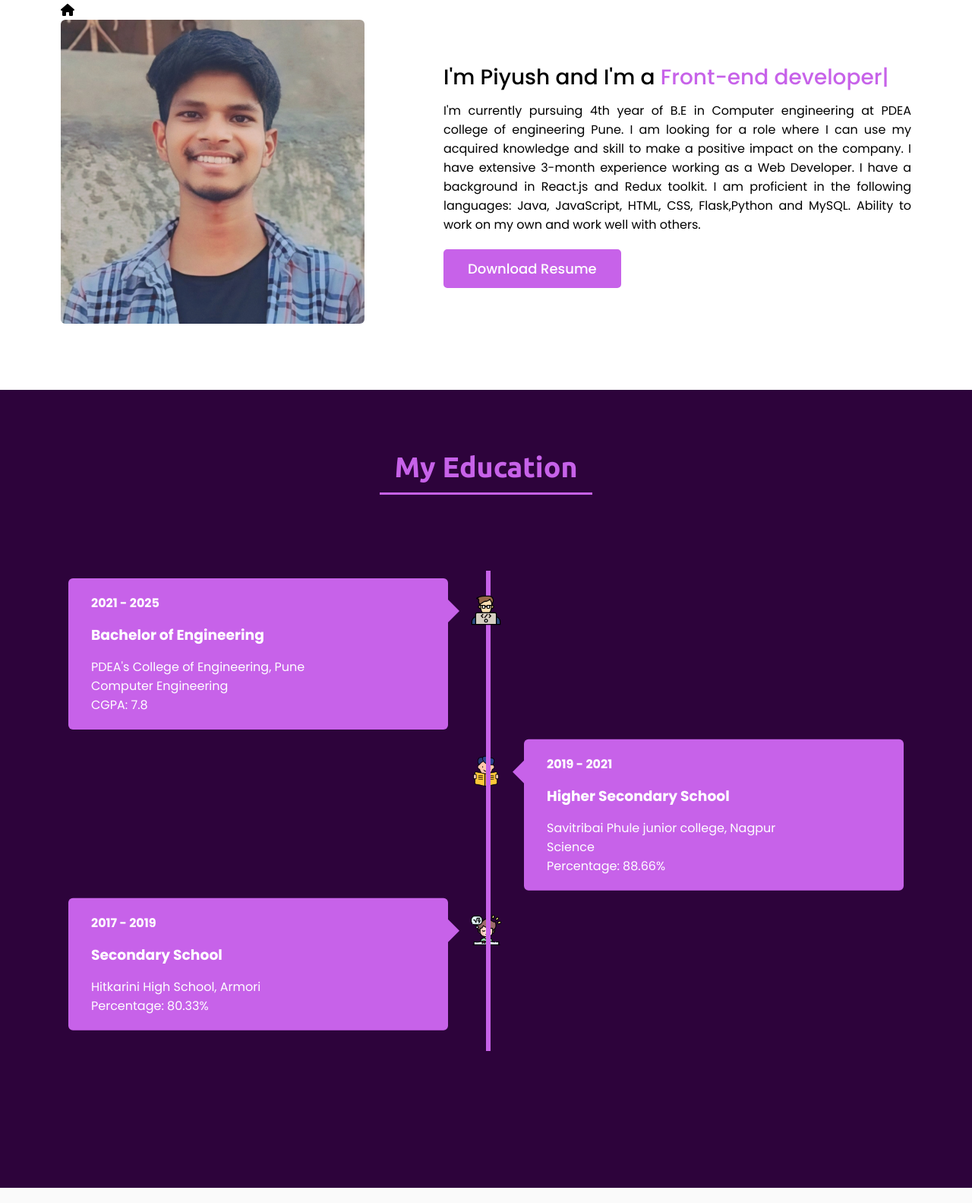
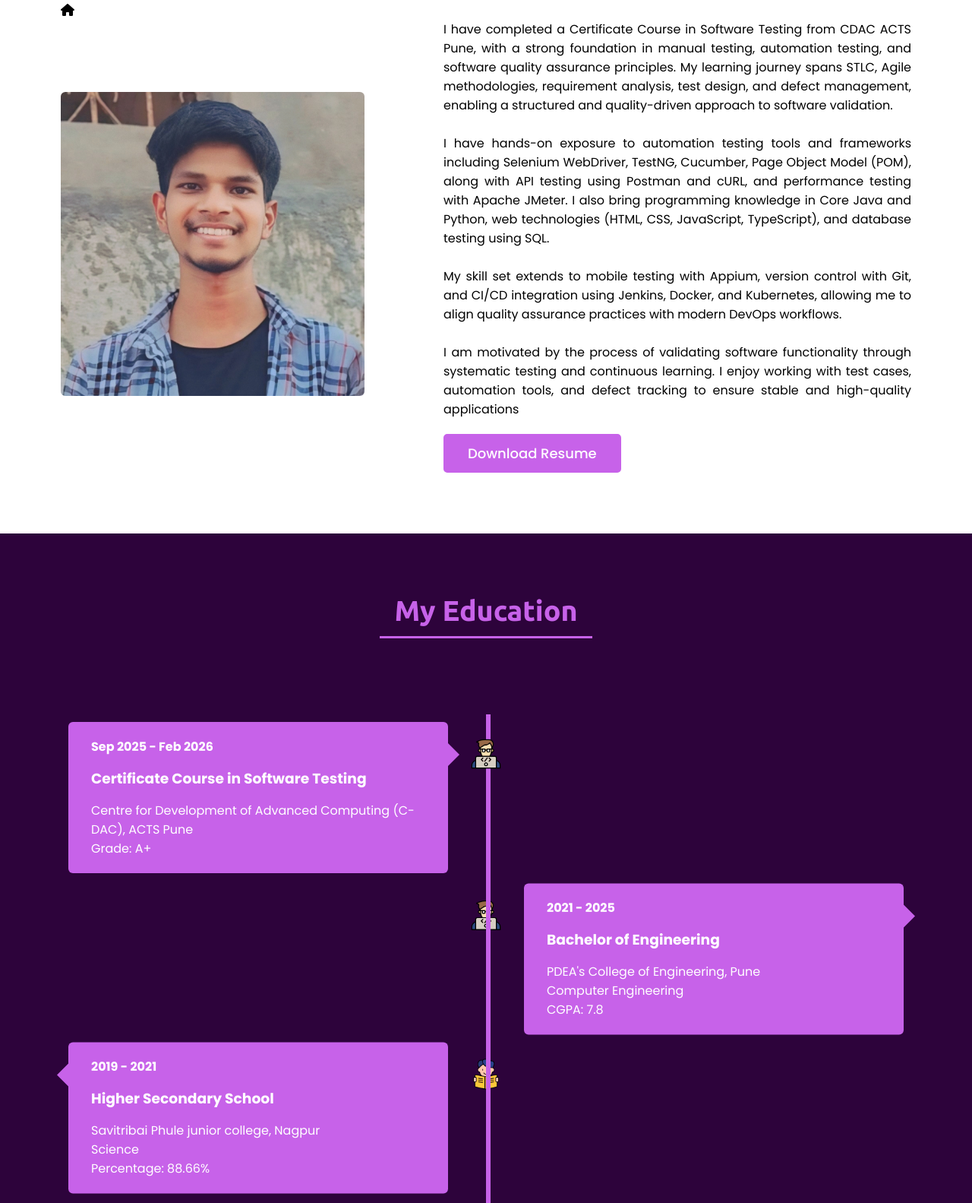
Before and after one commit to piyushkasture/portfolio, a plain HTML site: page index.html in a window 1280 px wide. Shown: the part 1000-2583 px from the top of the page at 76% size. Drawn offline with nearby package versions, Linux system fonts and the light colour scheme.

Commit message:
update files

```diff
--- a/index.html
+++ b/index.html
@@ -61,8 +61,14 @@
                     <img src="image/piyush5.jpg" alt="" class="aboutimage">
                 </div>
                 <div class="column right">
-                    <div class="text">I'm Piyush and I'm a <span class="typing-1"></span></div>
-                    <p >I'm currently pursuing 4th year of B.E in Computer engineering at PDEA college of engineering Pune. I am looking for a role where I can use my acquired knowledge and skill to make a positive impact on the company. I have extensive 3-month experience working as a Web Developer. I have a background in React.js and Redux toolkit. I am proficient in the following languages: Java, JavaScript, HTML, CSS, Flask,Python and MySQL. Ability to work on my own and work well with others.</p>
+                    <!-- <div class="text">I'm Piyush and I'm a <span class="typing-1"></span></div> -->
+                    <p >I have completed a Certificate Course in Software Testing from CDAC ACTS Pune, with a strong foundation in manual testing, automation testing, and software quality assurance principles. My learning journey spans STLC, Agile methodologies, requirement analysis, test design, and defect management, enabling a structured and quality-driven approach to software validation. <br> <br>
+
+I have hands-on exposure to automation testing tools and frameworks including Selenium WebDriver, TestNG, Cucumber, Page Object Model (POM), along with API testing using Postman and cURL, and performance testing with Apache JMeter. I also bring programming knowledge in Core Java and Python, web technologies (HTML, CSS, JavaScript, TypeScript), and database testing using SQL. <br> <br>
+
+My skill set extends to mobile testing with Appium, version control with Git, and CI/CD integration using Jenkins, Docker, and Kubernetes, allowing me to align quality assurance practices with modern DevOps workflows. <br> <br>
+
+I am motivated by the process of validating software functionality through systematic testing and continuous learning. I enjoy working with test cases, automation tools, and defect tracking to ensure stable and high-quality applications</p>
                     <a href="image/Piyush_Kasture_Resume.pdf" target="_blank">Download Resume</a>
                 </div>
             </div>
@@ -80,6 +86,16 @@
             <div class="educationcard left-educationcard">
                 <img src="./image/coding.png" alt="">
                 <div class="educationcardcontent">
+                    <h4 class="colorwhite">Sep 2025 - Feb 2026</h4>
+                    <h3 class="colorwhite">Certificate Course in Software Testing</h3>
+                    <p class="colorwhite">Centre for Development of Advanced Computing (C-DAC), ACTS Pune</p>
+                    <p class="colorwhite">Grade: A+</p>
+                    <span class="left-educationcard-arrow"></span>
+                </div>
+            </div>
+            <div class="educationcard right-educationcard">
+                <img src="./image/coding.png" alt="">
+                <div class="educationcardcontent">
                     <h4 class="colorwhite">2021 - 2025</h4>
                     <h3 class="colorwhite">Bachelor of Engineering</h3>
                     <p class="colorwhite">PDEA's College of Engineering, Pune</p>
@@ -88,7 +104,7 @@
                     <span class="left-educationcard-arrow"></span>
                 </div>
             </div>
-            <div class="educationcard right-educationcard">
+            <div class="educationcard left-educationcard">
                 <img src="./image/hsc.png" alt="">
                 <div class="educationcardcontent">
                     <h4 class="colorwhite">2019 - 2021</h4>
@@ -99,7 +115,7 @@
                     <span class="right-educationcard-arrow"></span>
                 </div>
             </div>
-            <div class="educationcard left-educationcard">
+            <div class="educationcard right-educationcard">
                 <img src="./image/ssc.png" alt="">
                 <div class="educationcardcontent">
                     <h4 class="colorwhite">2017 - 2019</h4>
--- a/script.js
+++ b/script.js
@@ -15,14 +15,14 @@ $(document).ready(function(){
 
 // typing animation
 var typed = new Typed(".typing",{
-    strings:["Software developer","Front-end developer","Back-end developer","Full stack developer"],
+    strings:["Software Tester","Manual Tester","Automation Tester","QA Engineer"],
     typeSpeed: 80,
     backSpeed: 60,
     loop: true
 })
 
 var typed = new Typed(".typing-1",{
-    strings:["Software developer","Front-end developer","Back-end developer","Full stack developer"],
+    strings:["Software Tester","Manual Tester","Automation Tester","QA Engineer"],
     typeSpeed: 80,
     backSpeed: 60,
     loop: true
```
